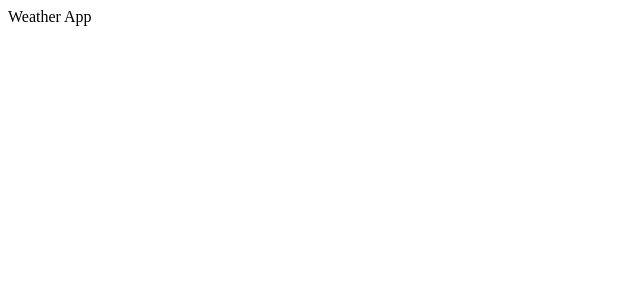
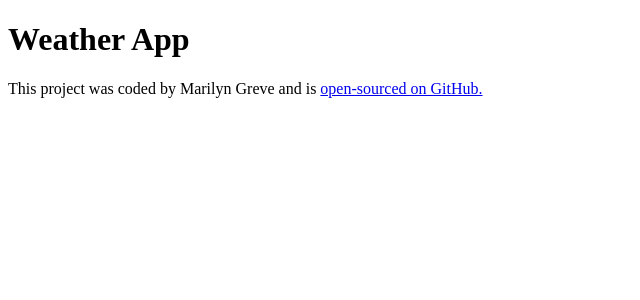
Before and after one commit to Majel45/react-weather-app, a React (Create React App) app: page / in a window 1280 px wide. Shown: the top 300 px of the page, without its empty margins (0-640 px from the left). Built offline with nearby package versions, Linux system fonts and the light colour scheme.

Commit message:
added github repo url

```diff
--- a/src/App.js
+++ b/src/App.js
@@ -3,6 +3,14 @@
 
 export default function App() {
   return (
-    <div className="App"> Weather App</div>
+    <div className="App">
+    <h1>Weather App</h1>
+    <footer>
+      This project was coded by Marilyn Greve and is{" "}
+      <a href="https://github.com/Majel45/react-weather-app" target="_blank">
+        open-sourced on GitHub.
+      </a>
+    </footer>
+    </div>
   );
 }
```
